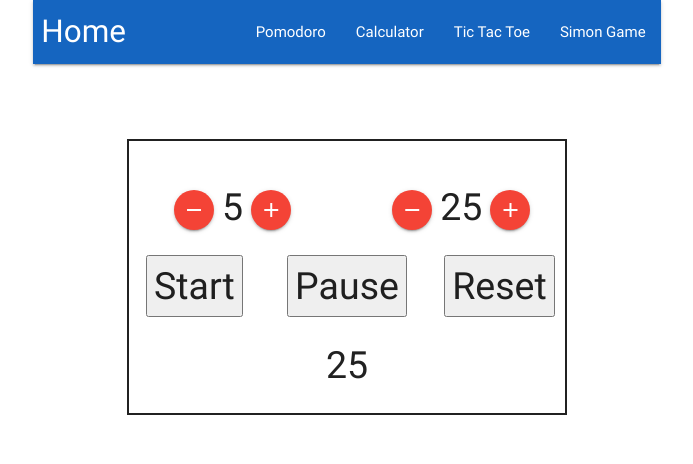
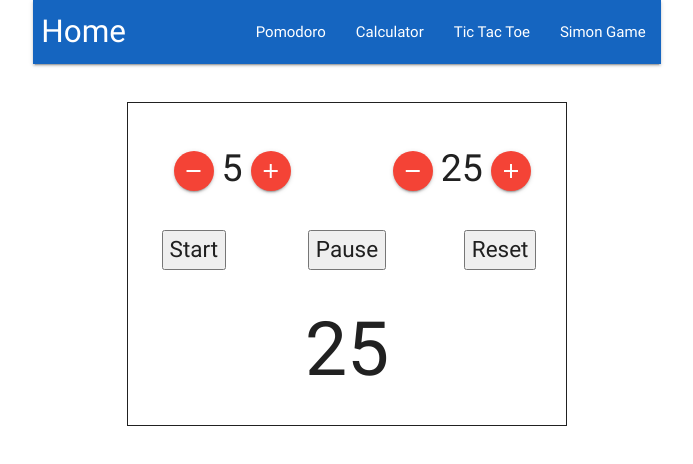
Before and after one commit to ajdeleon/freecodecamp-advanced-front-end-projects, a React (Create React App) app: page /pomodoro in a window 1280 px wide. Shown: the top 464 px of the page, without its empty margins (293-986 px from the left). Built offline with nearby package versions, Linux system fonts and the light colour scheme.

Commit message:
reorganize code

```diff
--- a/src/components/pomodoro/Pomodoro.css
+++ b/src/components/pomodoro/Pomodoro.css
@@ -1,6 +1,6 @@
 .Pomodoro {
-  border: 2px solid;
-  margin-top: 2em;
+  border: 1.5px solid;
+  margin-top: 1em;
   font-size: 2.5em
 }
 
@@ -11,3 +11,11 @@
 .Pomodoro .controls a {
   margin: 0px 8px 0px 8px
 }
+
+button {
+  font-size: 0.6em;
+}
+
+.timer {
+  font-size: 2em;
+}
--- a/src/components/pomodoro/Pomodoro.js
+++ b/src/components/pomodoro/Pomodoro.js
@@ -34,14 +34,6 @@ class Pomodoro extends Component {
     }
   }
 
-  decrementTimer = () => {
-    this.setState(state => {
-      return {
-        timer: state.timer - 1
-      }
-    })
-  }
-
   stopTimer = () => {
     if (this.state.timerRunning) {
       clearInterval(this.state.intervalId)
@@ -54,6 +46,14 @@ class Pomodoro extends Component {
     this.setState({
       timer: this.state.sessionTime,
       timerRunning: false
+    })
+  }
+
+  decrementTimer = () => {
+    this.setState(state => {
+      return {
+        timer: state.timer - 1
+      }
     })
   }
 
--- a/src/components/pomodoro/Timer.js
+++ b/src/components/pomodoro/Timer.js
@@ -1,4 +1,5 @@
 import React, { Fragment } from 'react'
+import './Pomodoro.css'
 
 const Timer = ({ timer, startTimer, stopTimer, resetTimer }) => {
   return (
@@ -15,7 +16,7 @@ const Timer = ({ timer, startTimer, stopTimer, resetTimer }) => {
           </div>
         </div>
     <div className="row">
-      <div className="col s6 offset-s3 center">
+      <div className="col s6 offset-s3 center timer">
         {timer}
       </div>
     </div>
```
